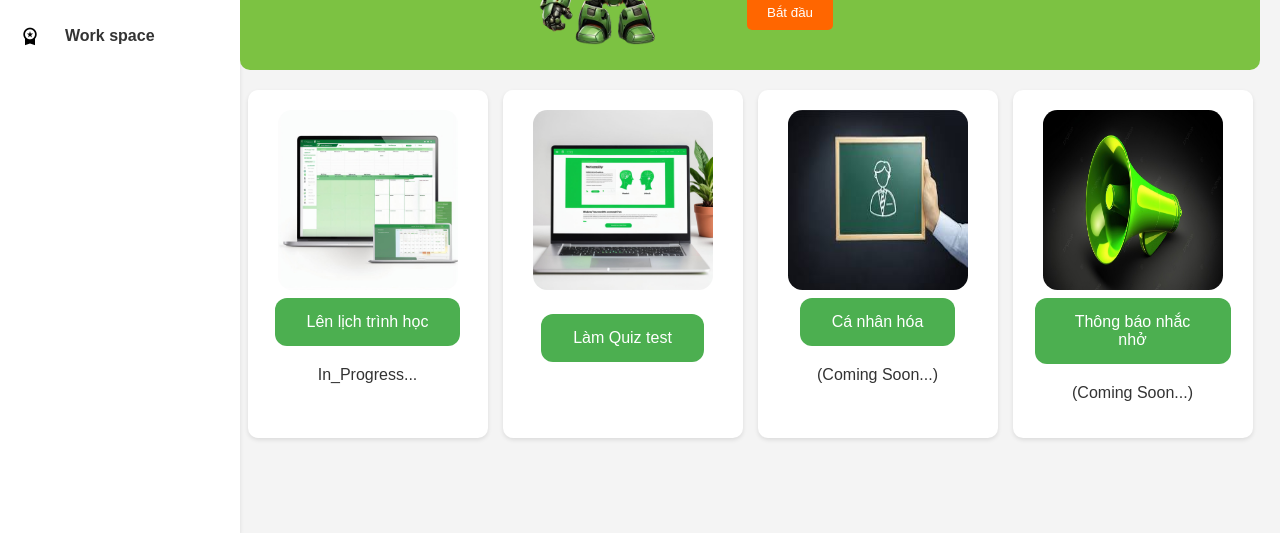
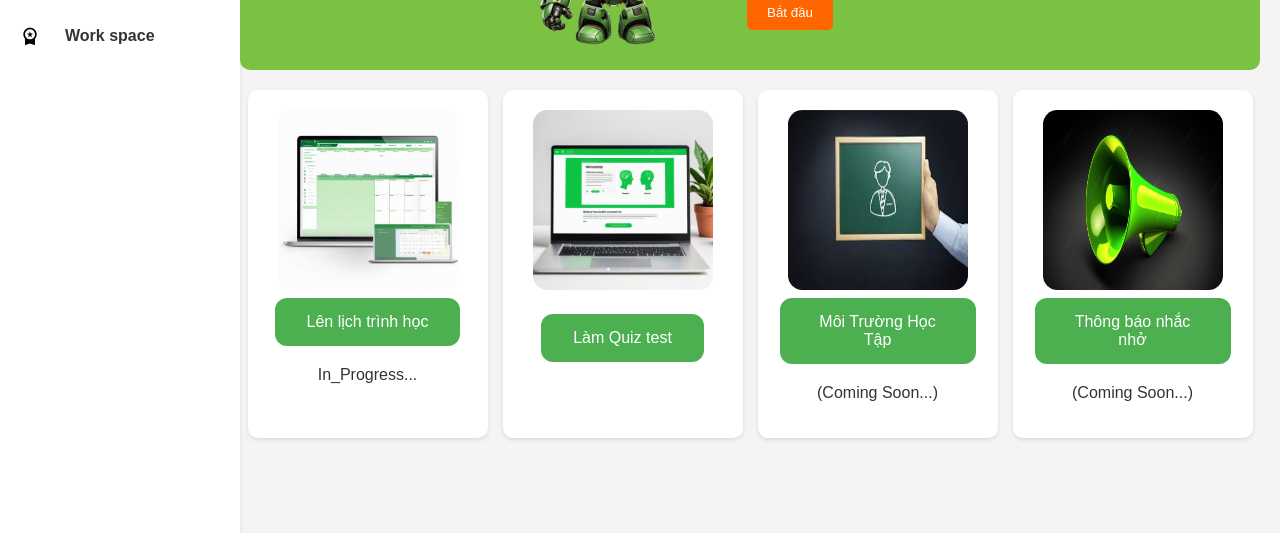
Before and after one commit to hieu22012003/hackathonproject, a plain HTML site: page index.html in a window 1280 px wide. Shown: the part 267-800 px from the top of the page. Drawn offline with Linux system fonts and the light colour scheme; a script that the page names is missing.

Commit message:
Update index.html

```diff
--- a/index.html
+++ b/index.html
@@ -70,7 +70,7 @@
             <div class="card">
                 <img src="images/ảnh 3.jpg" alt="">
                 <!-- <i class="material-icons">person_pin</i> -->
-                <div class = "button-link">Cá nhân hóa</div>
+                <div class = "button-link">Môi Trường Học Tập</div>
                 <p>(Coming Soon...)</p>
             </div>
             <div class="card">
```
